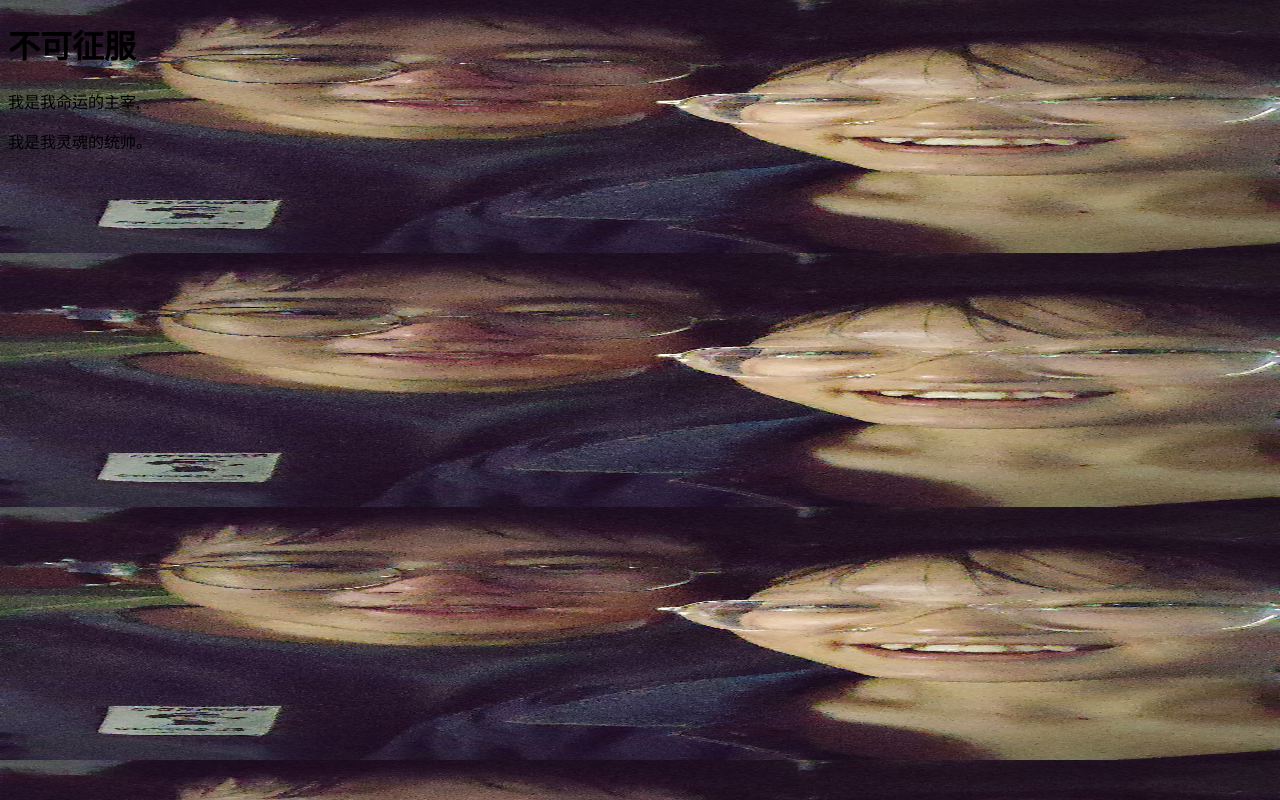
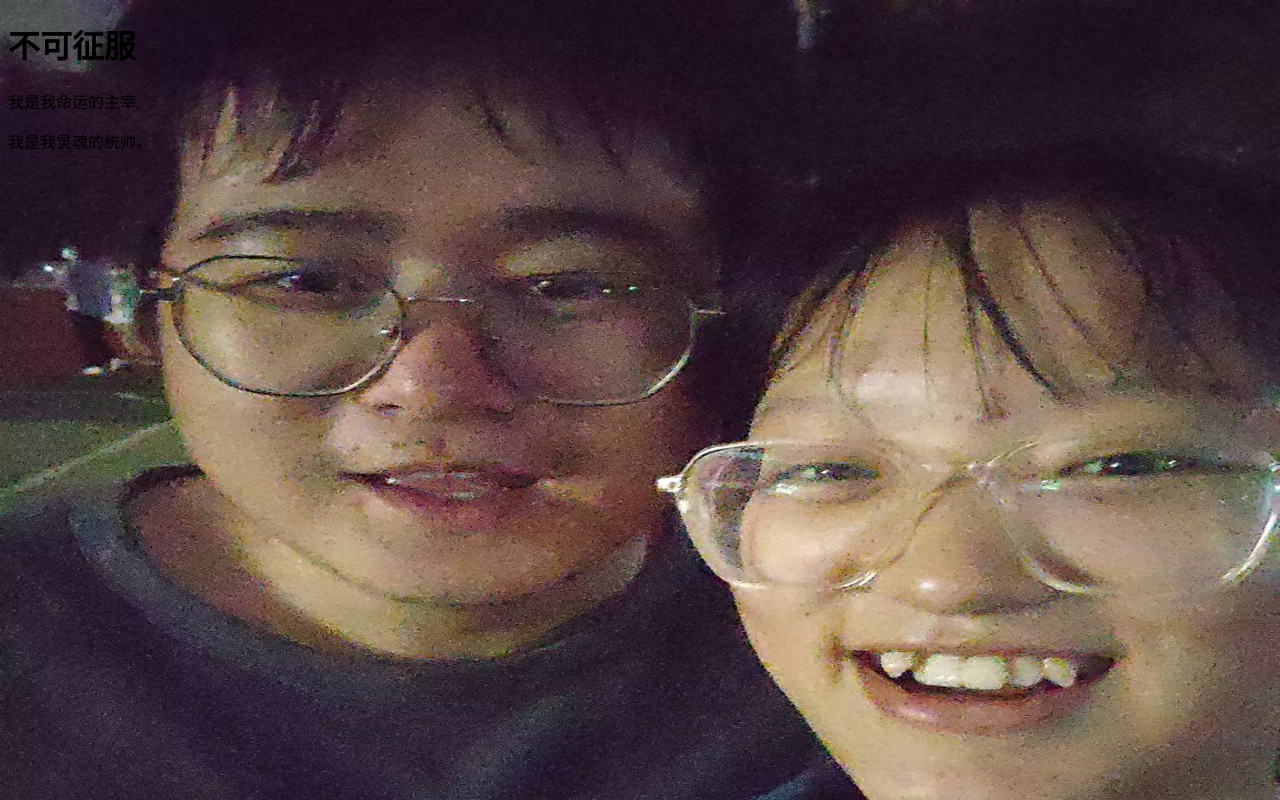
Before and after one commit to Qing666Xing/zzxy, a plain HTML site: page FirstFile/index.html in a window 1280 px wide. Shown: the top 800 px of the page. Drawn offline with Linux system fonts and the light colour scheme.

Commit message:
Update index.html

```diff
--- a/FirstFile/index.html
+++ b/FirstFile/index.html
@@ -6,7 +6,10 @@
     <style type="text/css">
         body{
             background-image: url(we.jpg);
-            background-size: 100% 150%;
+            background-size: 100% 100%;
+        }
+        html{
+             height: 150%;
         }
     </style>
 </head>
```
